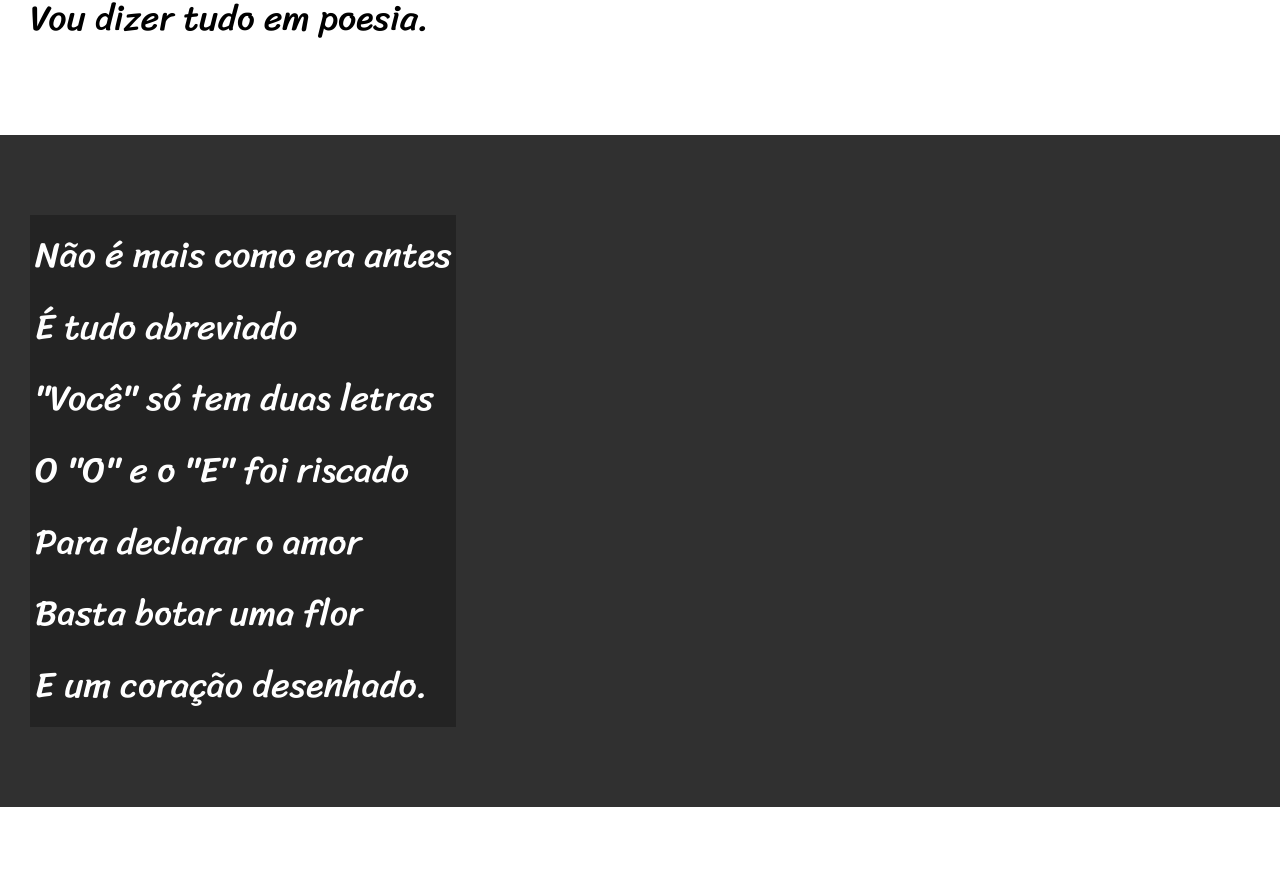
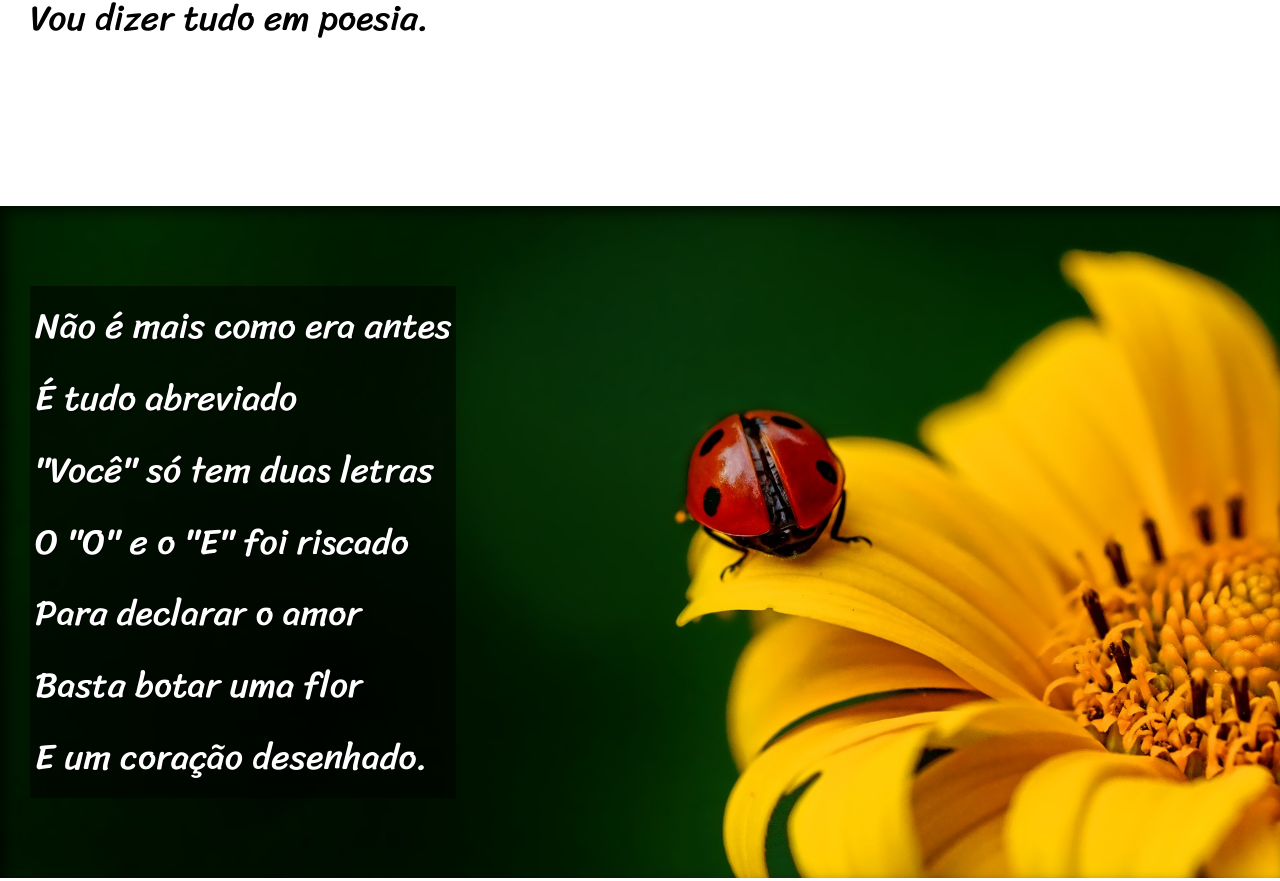
Before and after one commit to Pauloglf/html-css, a plain HTML site: page exercicios/d012/index.html in a window 1280 px wide. Shown: the part 780-1661 px from the top of the page. Drawn offline with Linux system fonts and the light colour scheme.

Commit message:
efeito parallax

```diff
--- a/exercicios/d012/estilo/style.css
+++ b/exercicios/d012/estilo/style.css
@@ -58,6 +58,10 @@ section {
     font-size: 2.8vw;
 }
 
+section > p {
+    padding-bottom: 2em;
+}
+
 section.normal {
     background-color: white;
     color: black;
@@ -66,12 +70,25 @@ section.normal {
 section.imagem {
     background-color: rgb(48, 48, 48);
     color: white;
+    background-size: cover;
+    box-shadow: inset 6px 6px 13px 0px rgba(0, 0, 0, 0.637);
+    background-attachment: fixed;
 }
 
 section.imagem > p {
     display: inline-block;
     padding: 5px;
-    background-color: rgba(0, 0, 0, 0.267);
+    background-color: rgba(0, 0, 0, 0.527);
+    text-shadow: 1px 1px 0px black;
+}
+
+section#img01{
+    background-image: url('../imagens/background001.jpg');
+    background-position: right center;
+}
+
+section#img02 {
+    background-image: url('../imagens/background002.jpg');
 }
 
 footer {
--- a/exercicios/d012/index.html
+++ b/exercicios/d012/index.html
@@ -27,7 +27,7 @@
 
 
 
-    <section class="imagem">
+    <section class="imagem" id="img01">
         <p>
             Não é mais como era antes  <br>
             É tudo abreviado <br>
@@ -65,7 +65,7 @@
 
 
 
-    <section class="imagem">
+    <section class="imagem" id="img02">
         <p>
             Tenho saudade das cartas <br>
             Escritas com a própria mão <br>
```
